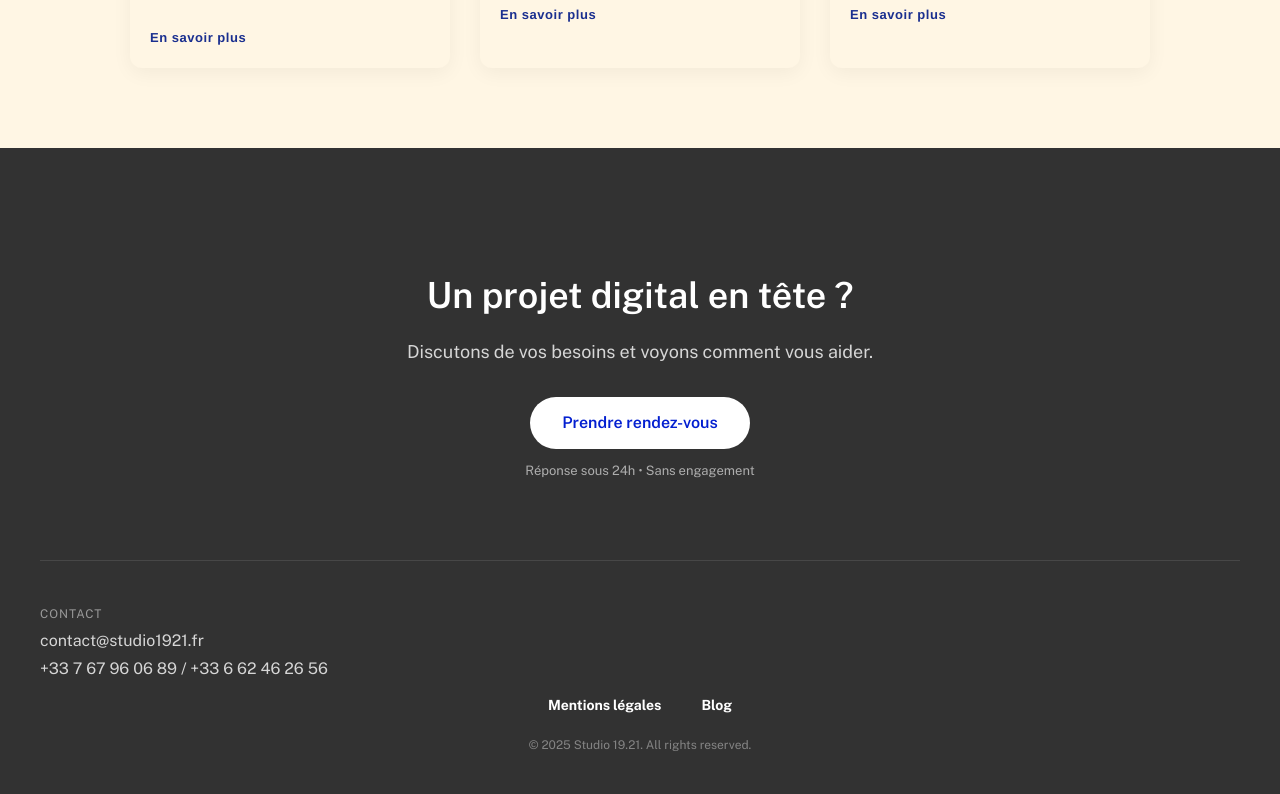
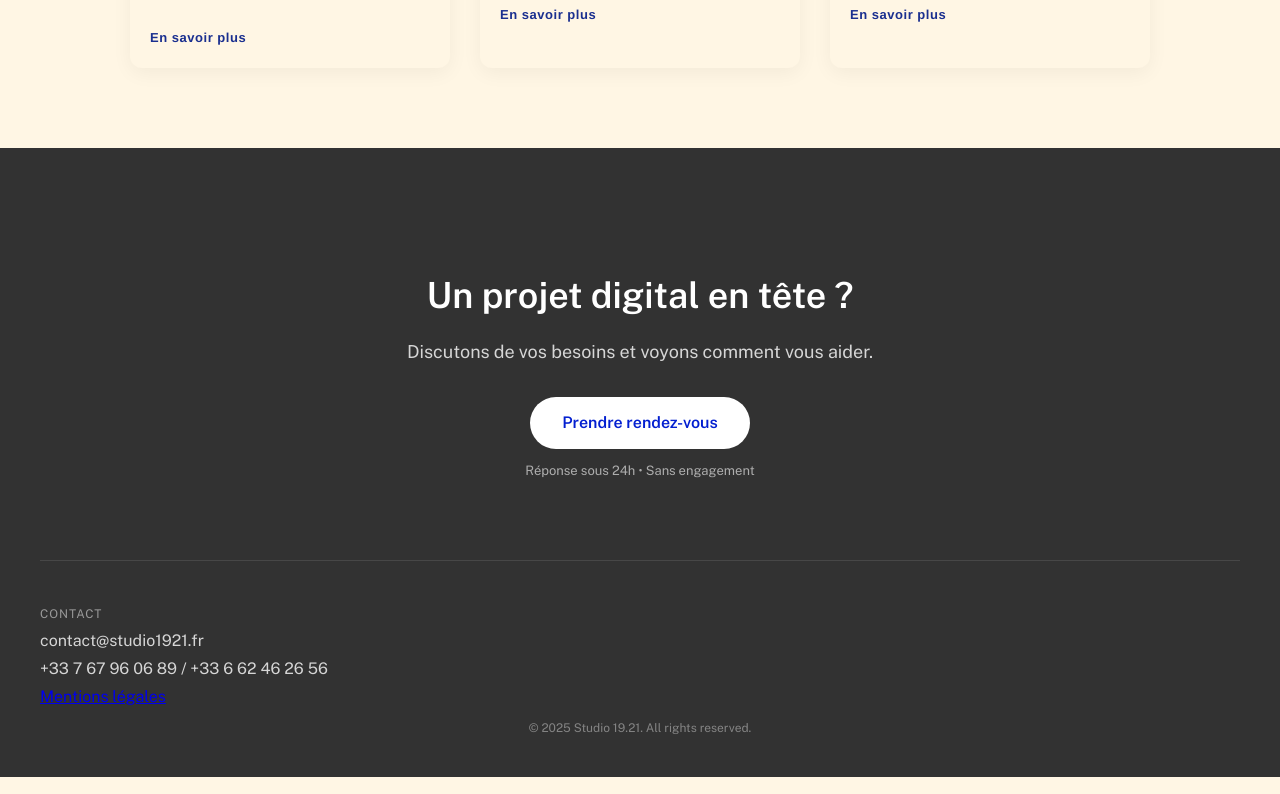
Before and after one commit to matteolvt/Studio19.21, a React (Vite) app: page /blog in a window 1280 px wide. Shown: the part 786-1580 px from the top of the page. Built offline with nearby package versions, Linux system fonts and the light colour scheme; no server answers; a web font is replaced by a local one.

Commit message:
Ajout blog dans navbar

```diff
--- a/src/components/footer/footer.css
+++ b/src/components/footer/footer.css
@@ -119,23 +119,6 @@
   text-align: center;
 }
 
-/* ===== Légales ===== */
-
-.footer-legal {
-  text-align: center;
-}
-
-.footer-legal-button {
-  display: inline-block;
-  background-color: linear-gradient(90deg, #031FD0, #0230a0);
-  color: #fff;
-  padding: 10px 20px;
-  font-weight: 700;
-  font-size: 14px;
-  border-radius: 25px;
-  text-decoration: none;
-  transition: all 0.3s ease;
-}
 
 
 /* ===== Responsive ===== */
--- a/src/components/footer/footer.jsx
+++ b/src/components/footer/footer.jsx
@@ -36,9 +36,6 @@ export default function Footer() {
           <Link to="/mentions-legales" className="footer-legal-button">
             Mentions légales
           </Link>
-          <Link to="/blog" className="footer-legal-button">
-            Blog
-          </Link>
         </div>
 
         <div className="footer-signature">
--- a/src/components/navbar/navbar.jsx
+++ b/src/components/navbar/navbar.jsx
@@ -145,6 +145,9 @@ const Navbar = () => {
         <Link to="/services" onClick={() => setIsOpen(false)}>
           Services
         </Link>
+        <Link to="/blog" className="footer-legal-button">
+            Blog
+        </Link>
         <Link to="/about" onClick={() => setIsOpen(false)}>
           À propos
         </Link>
```
